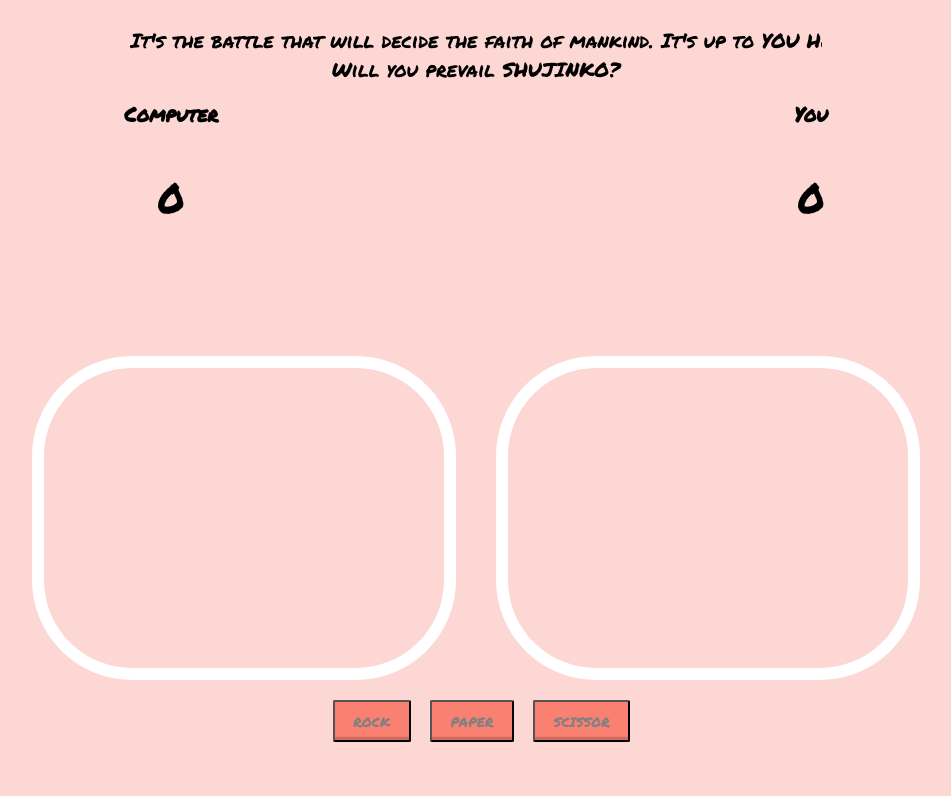
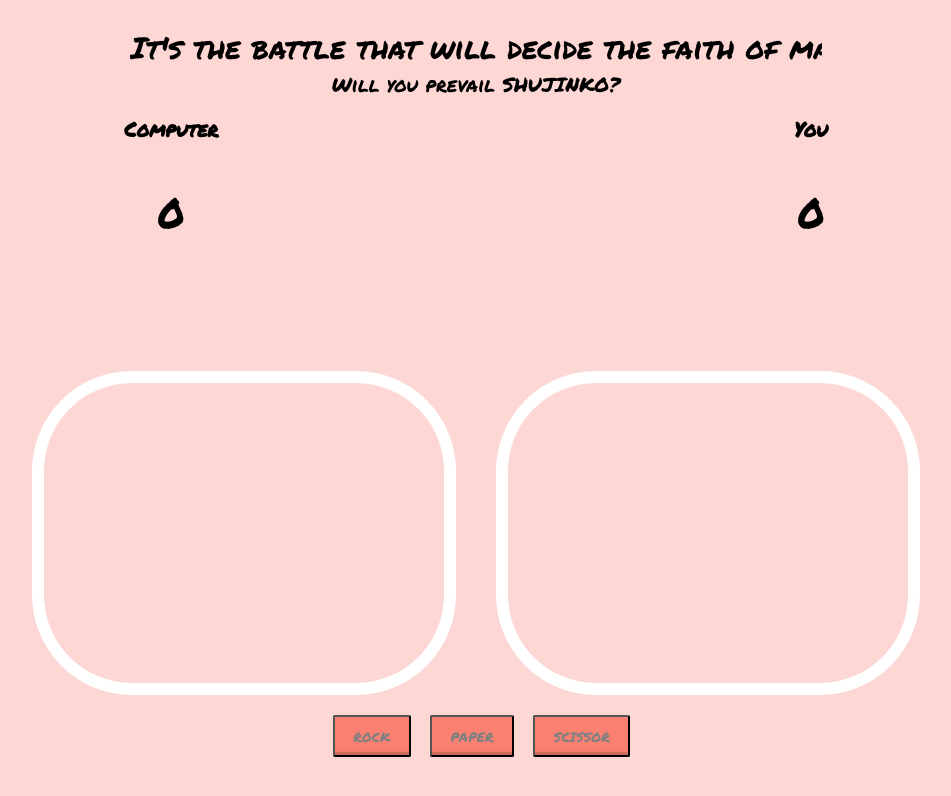
Before and after one commit to Sulflower/RockPaperScissor, a plain HTML site: page index.html in a window 1280 px wide. Both pictures are taken after a click on the button "Start Game". Shown: the whole page, without its empty margins (164-1115 px from the left). Drawn offline with Linux system fonts and the light colour scheme.

Commit message:
fixed title and audio

```diff
--- a/index.html
+++ b/index.html
@@ -26,7 +26,7 @@
 
 
         <div  id = "secScreen">
-            <p class = "intro" id = "d1" style = "font-family: 'Permanent Marker', cursive; font-size: 20px;"> It's the battle that will decide the faith of mankind. It's up to YOU HERO to SAVE US ALL....  </p>
+            <p class = "intro" id = "d1" style = "font-family: 'Permanent Marker', cursive; font-size: 30px;"> It's the battle that will decide the faith of mankind. It's up to YOU HERO to SAVE US ALL....  </p>
             <p class = "intro" id = "d2" style = "font-family: 'Permanent Marker', cursive; font-size: 20px;"> Will you prevail SHUJINKO?</p>
             <div id = "score">
                 <div id = "computer">
```
